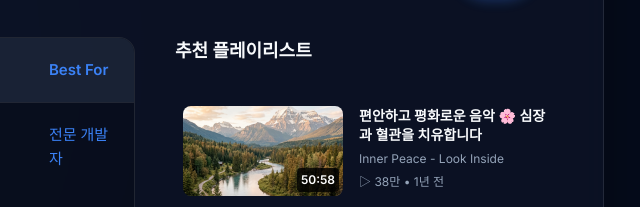
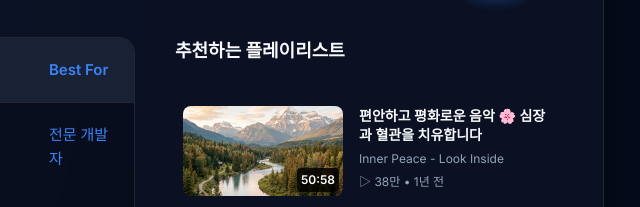
Before and after one commit to jskim6565-spec/present, a plain HTML site: page index.html in a window 1280 px wide. Shown: the part 201-408 px from the top of the page, 612-1252 px from the left. Drawn offline with Linux system fonts and the light colour scheme.

Commit message:
Update playlist title to '추천하는 플레이리스트'

```diff
--- a/index.html
+++ b/index.html
@@ -83,7 +83,7 @@
             </div>
 
             <aside class="playlist-sidebar">
-                <h2 class="playlist-title">추천 플레이리스트</h2>
+                <h2 class="playlist-title">추천하는 플레이리스트</h2>
 
                 <div class="playlist-item">
                     <div class="thumb-container">
```
